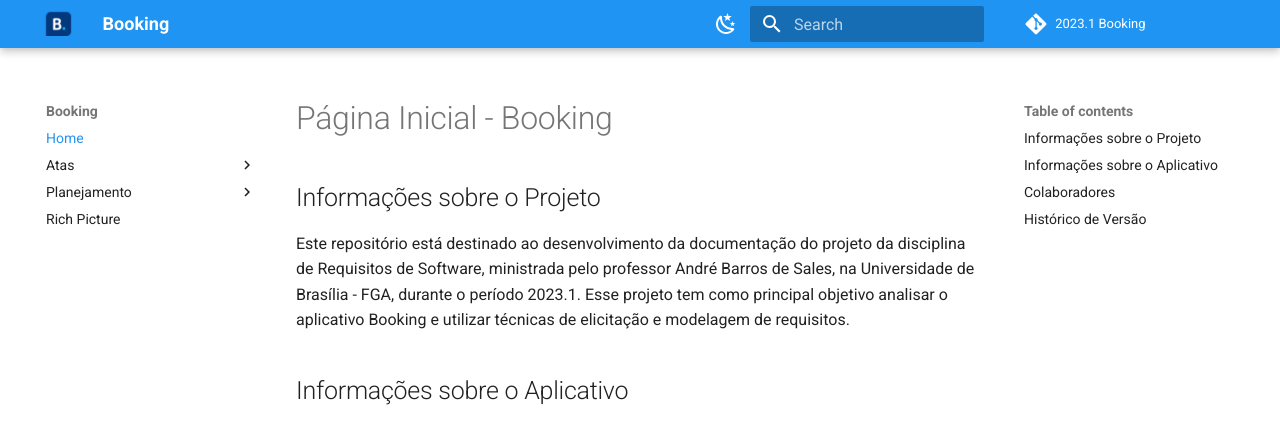
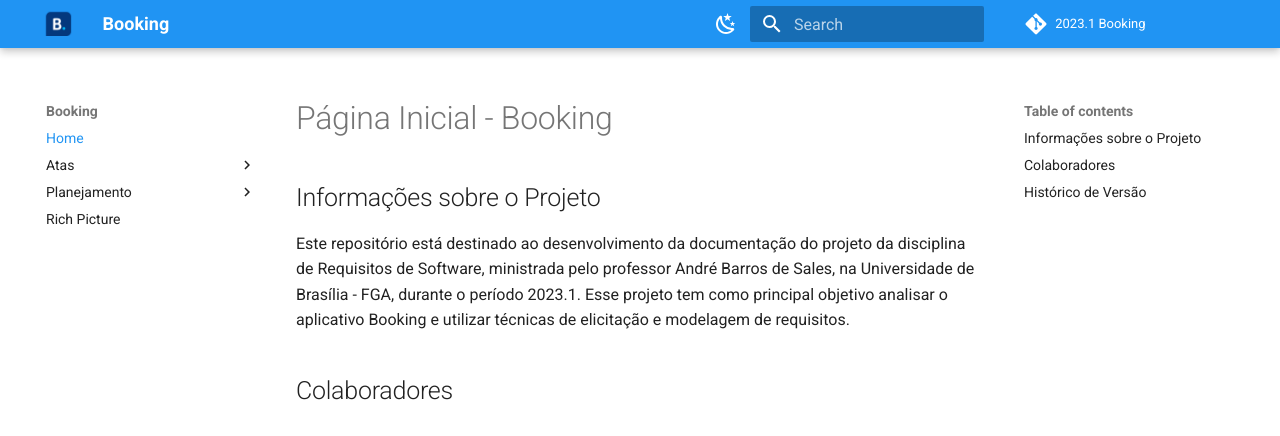
Before and after one commit to Requisitos-de-Software/2023.1-Booking, an MkDocs documentation site: the page built from docs/index.md, in a window 1280 px wide and 900 px high, cut to the strip 0-436 px from the top of the window. Built offline with MkDocs 1.6.1 and Material for MkDocs 9.7.7, drawn with Linux system fonts in a browser that asks for light colours; comment, search, counter and statistics services are not loaded.

Commit message:
retirando informacoes do aplicativo da principal

```diff
--- a/docs/index.md
+++ b/docs/index.md
@@ -3,8 +3,6 @@
 ## Informações sobre o Projeto
 
 Este repositório está destinado ao desenvolvimento da documentação do projeto da disciplina de Requisitos de Software, ministrada pelo professor André Barros de Sales, na Universidade de Brasília - FGA, durante o período 2023.1. Esse projeto tem como principal objetivo analisar o aplicativo Booking e utilizar técnicas de elicitação e modelagem de requisitos.
-
-## Informações sobre o Aplicativo
 
 ## Colaboradores
 <div  class="HomeProfiles" style="justify-content: space-around; flex-wrap: wrap; display: flex;">
```
